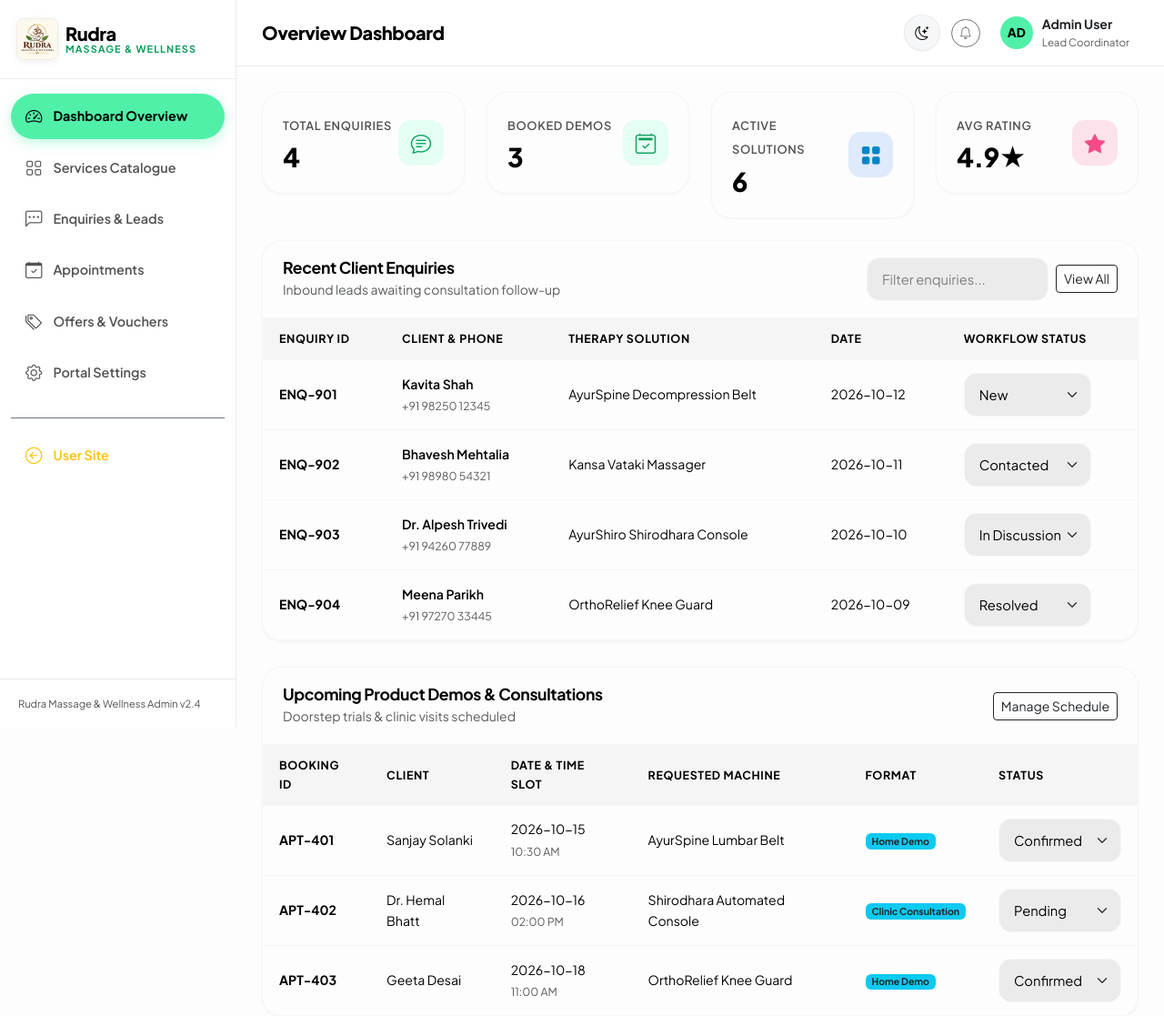
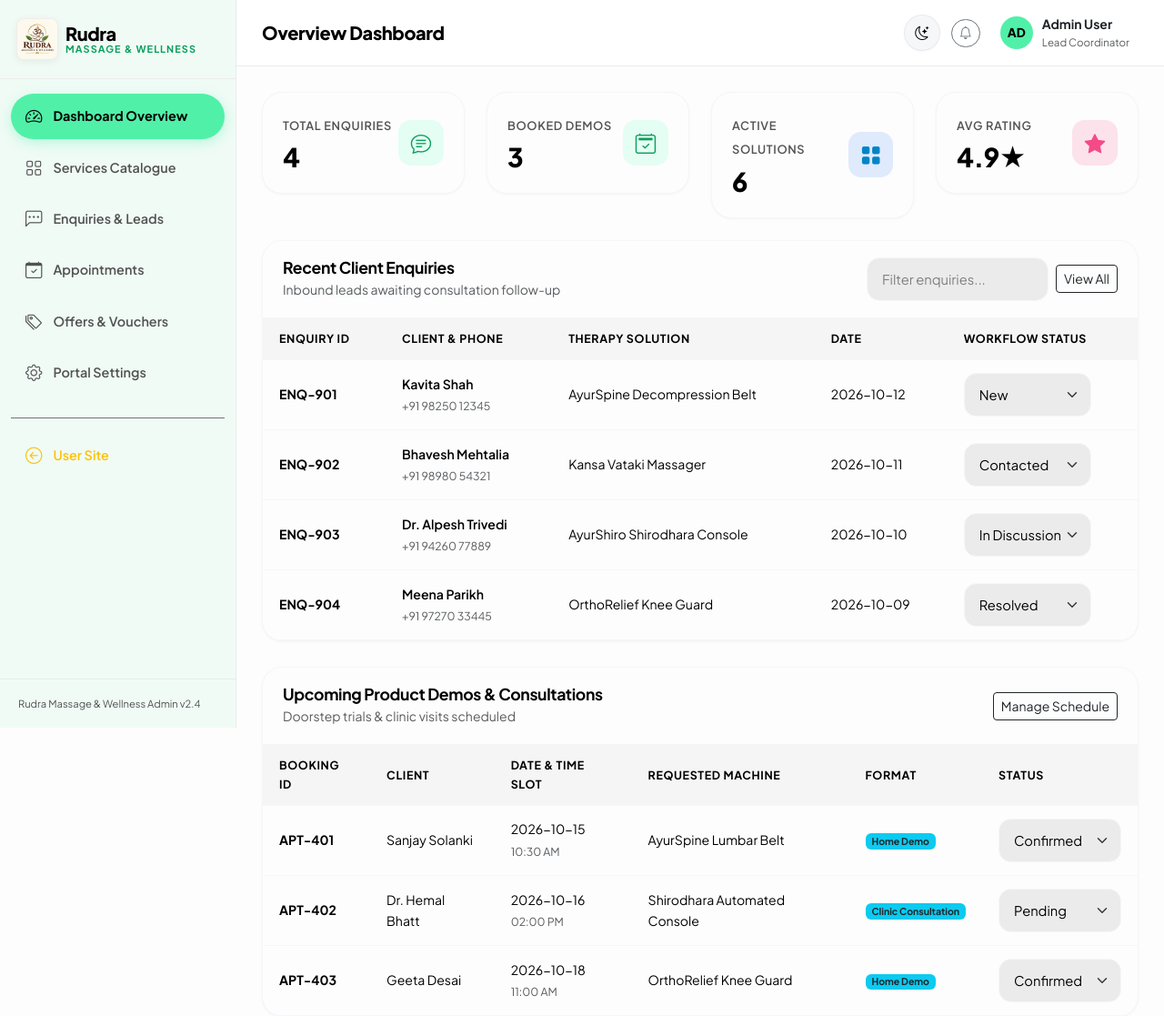
Before and after one commit to ravi-1820/Rudra_massage_Center, a Django app: template templates/admin/index.html in a window 1280 px wide. Shown: the top 1117 px of the page at 91% size. Run offline with Django 5.2, Linux system fonts and the light colour scheme; the template is opened without the code that fills it, so the values that code supplies are empty.

Commit message:
Update admin sidebar menulist background color to #F0FBF6

```diff
--- a/static/assets/css/admin.css
+++ b/static/assets/css/admin.css
@@ -13,7 +13,7 @@
 /* Sidebar */
 .admin-sidebar {
   width: 260px;
-  background-color: var(--sidebar);
+  background-color: #F0FBF6;
   color: var(--sidebar-foreground);
   display: flex;
   flex-direction: column;
@@ -33,6 +33,7 @@
   justify-content: space-between;
   gap: 12px;
   border-bottom: 1px solid var(--sidebar-border);
+  background-color: #F0FBF6;
 }
 
 .admin-sidebar-header .brand-title-wrap {
@@ -75,6 +76,7 @@
   margin: 0;
   flex-grow: 1;
   overflow-y: auto;
+  background-color: #F0FBF6;
 }
 
 .admin-sidebar-nav .nav-item {
@@ -115,6 +117,14 @@
   border-top: 1px solid var(--sidebar-border);
   font-size: 0.8rem;
   color: var(--muted-foreground);
+  background-color: #F0FBF6;
+}
+
+[data-theme="dark"] .admin-sidebar,
+[data-theme="dark"] .admin-sidebar-header,
+[data-theme="dark"] .admin-sidebar-nav,
+[data-theme="dark"] .admin-sidebar-footer {
+  background-color: var(--sidebar);
 }
 
 /* Main Content Area */
```
